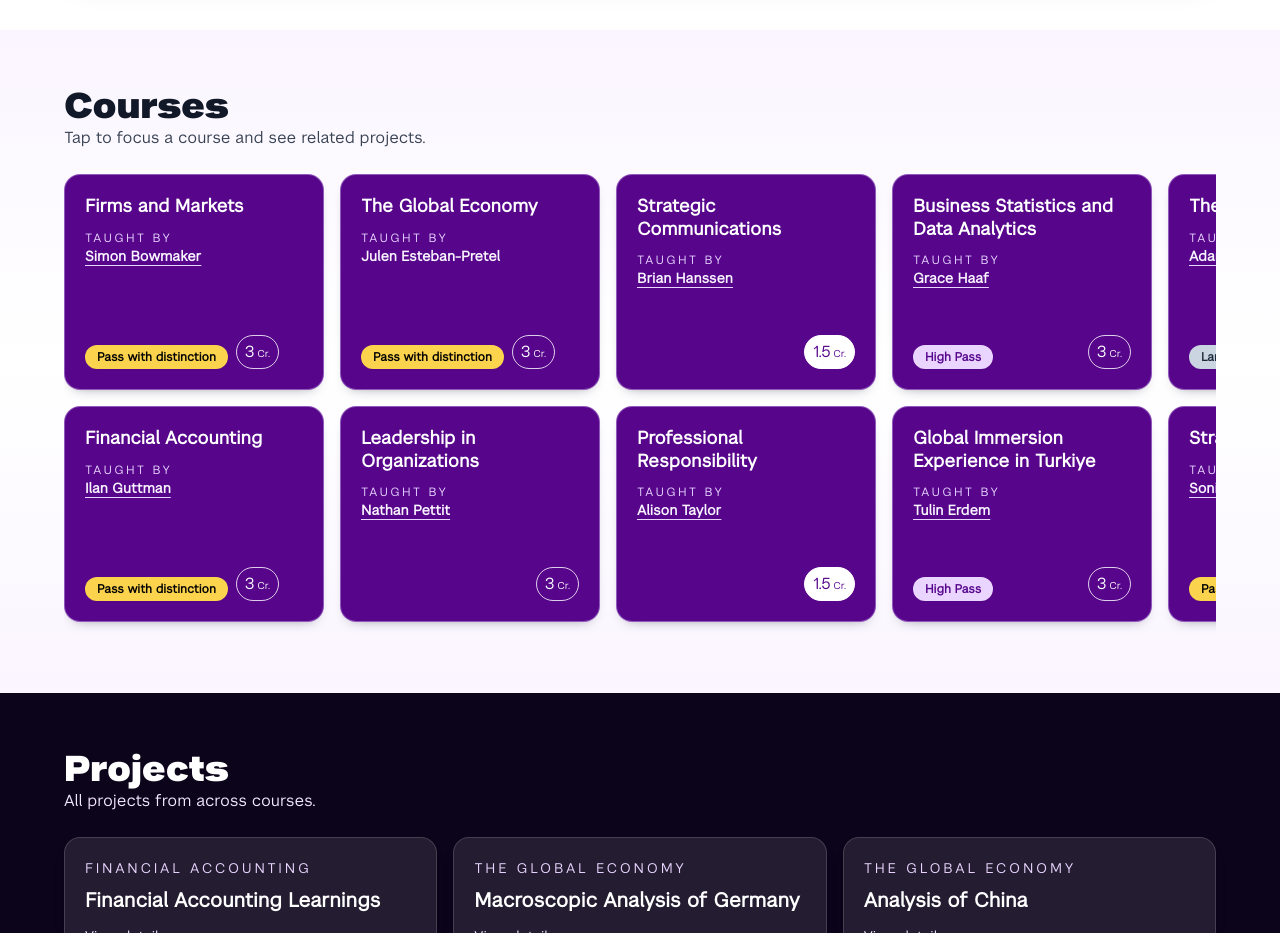
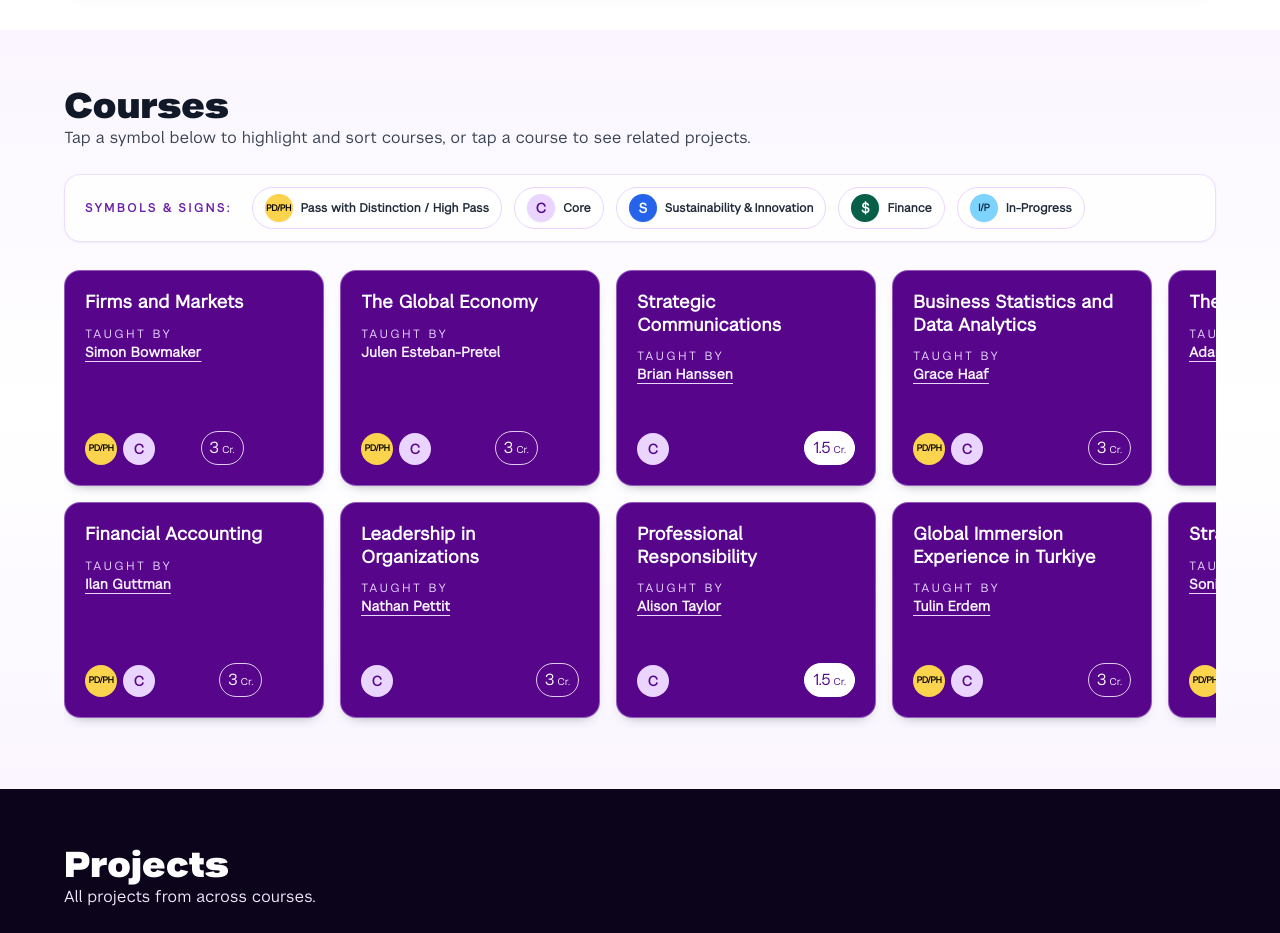
Before and after one commit to arnab-156/arnab-majumdar, a Next.js app: page /nyu in a window 1280 px wide. Shown: the part 1160-2093 px from the top of the page. Built offline with nearby package versions, Linux system fonts and the light colour scheme.

Commit message:
Update /nyu course badges to circular symbols with interactive sort and highlight

```diff
--- a/src/app/nyu/page.tsx
+++ b/src/app/nyu/page.tsx
@@ -7,7 +7,52 @@ import { useEffect, useMemo, useState } from "react";
 
 import { AnimationLayer, Reveal } from "@/app/components/animation";
 import { buttonStyle } from "@/app/utility/stylevariables";
-import { nyuCourses as courses, nyuProjectInfo as projectInfo, type NyuProject } from "./projects-data";
+import {
+  nyuCourses as courses,
+  nyuProjectInfo as projectInfo,
+  type NyuCourse,
+  type NyuProject,
+} from "./projects-data";
+
+type BadgeKey = "pdph" | "core" | "sustainabilityElective" | "financeElective" | "inProgress";
+
+const courseBadges: Array<{
+  key: BadgeKey;
+  symbol: string;
+  label: string;
+  badgeClass: string;
+}> = [
+  {
+    key: "pdph",
+    symbol: "PD/PH",
+    label: "Pass with Distinction / High Pass",
+    badgeClass: "bg-amber-300 text-black text-[9px] tracking-tighter",
+  },
+  {
+    key: "core",
+    symbol: "C",
+    label: "Core",
+    badgeClass: "bg-purple-200 text-[#57068c] text-sm",
+  },
+  {
+    key: "sustainabilityElective",
+    symbol: "S",
+    label: "Sustainability & Innovation",
+    badgeClass: "bg-blue-600 text-white text-sm",
+  },
+  {
+    key: "financeElective",
+    symbol: "$",
+    label: "Finance",
+    badgeClass: "bg-emerald-800 text-white text-sm",
+  },
+  {
+    key: "inProgress",
+    symbol: "I/P",
+    label: "In-Progress",
+    badgeClass: "bg-sky-300 text-sky-950 text-[10px] tracking-tight",
+  },
+];
 
 const specializations = ["Strategy", "Sustainability & Innovation", "Finance"];
 
@@ -48,7 +93,19 @@ const classNames = (...values: Array<string | false | null | undefined>) =>
 export default function NYUPage() {
   const [activeSlide, setActiveSlide] = useState(0);
   const [selectedCourse, setSelectedCourse] = useState<string | null>(null);
+  const [selectedBadge, setSelectedBadge] = useState<BadgeKey | null>(null);
   const [activeProject, setActiveProject] = useState<NyuProject | null>(null);
+
+  const sortedCourses = useMemo<NyuCourse[]>(() => {
+    if (!selectedBadge) return courses;
+    const matching = courses.filter((course) => Boolean(course[selectedBadge]));
+    const others = courses.filter((course) => !course[selectedBadge]);
+    return [...matching, ...others];
+  }, [selectedBadge]);
+
+  const handleBadgeClick = (key: BadgeKey) => {
+    setSelectedBadge((current) => (current === key ? null : key));
+  };
 
   const projects = useMemo<NyuProject[]>(
     () =>
@@ -373,12 +430,17 @@ export default function NYUPage() {
             <Reveal className="flex items-center justify-between flex-wrap gap-4">
               <div>
                 <h2 className="text-3xl md:text-4xl font-nyu-ultra">Courses</h2>
-                <p className="text-gray-700 dark:text-gray-300">Tap to focus a course and see related projects.</p>
+                <p className="text-gray-700 dark:text-gray-300">
+                  Tap a symbol below to highlight and sort courses, or tap a course to see related projects.
+                </p>
               </div>
-              {selectedCourse && (
+              {(selectedCourse || selectedBadge) && (
                 <button
                   type="button"
-                  onClick={() => setSelectedCourse(null)}
+                  onClick={() => {
+                    setSelectedCourse(null);
+                    setSelectedBadge(null);
+                  }}
                   className={classNames(buttonStyle, "text-sm shadow-md")}
                 >
                   Show all courses
@@ -386,18 +448,59 @@ export default function NYUPage() {
               )}
             </Reveal>
 
-            <Reveal className="overflow-x-auto pb-4">
+            {/* SYMBOLS & SIGNS LEGEND / FILTER BAR */}
+            <Reveal className="flex flex-wrap items-center gap-3 rounded-2xl border border-purple-200/80 bg-white/80 p-3 shadow-sm dark:border-purple-900/60 dark:bg-purple-950/30">
+              <span className="px-2 text-xs font-semibold uppercase tracking-[0.2em] text-purple-800 dark:text-purple-200">
+                Symbols &amp; Signs:
+              </span>
+              {courseBadges.map((badge) => {
+                const isActive = selectedBadge === badge.key;
+                return (
+                  <button
+                    key={badge.key}
+                    type="button"
+                    onClick={() => handleBadgeClick(badge.key)}
+                    aria-pressed={isActive}
+                    className={classNames(
+                      "inline-flex items-center gap-2 rounded-full border px-3 py-1.5 text-xs font-semibold transition",
+                      isActive
+                        ? "border-[#57068c] bg-[#57068c] text-white shadow-md scale-105 dark:border-purple-300 dark:bg-purple-200 dark:text-[#2e0068]"
+                        : "border-purple-200 bg-white text-gray-800 hover:border-purple-400 hover:bg-purple-50 dark:border-purple-800 dark:bg-zinc-900 dark:text-gray-100 dark:hover:bg-purple-900/40"
+                    )}
+                  >
+                    <span
+                      className={classNames(
+                        "inline-flex h-7 w-7 shrink-0 items-center justify-center rounded-full font-bold leading-none shadow-sm",
+                        badge.badgeClass
+                      )}
+                    >
+                      {badge.symbol}
+                    </span>
+                    <span>{badge.label}</span>
+                  </button>
+                );
+              })}
+            </Reveal>
+
+            <Reveal className="overflow-x-auto pb-4 pt-1">
               <div className="grid grid-rows-1 grid-flow-col gap-4 md:grid-rows-2">
-                {courses.map((course) => (
+                {sortedCourses.map((course) => {
+                  const matchesBadge = selectedBadge ? Boolean(course[selectedBadge]) : true;
+                  const isHighlighted = Boolean(selectedBadge && matchesBadge);
+                  const isGrayedOut = Boolean(selectedBadge && !matchesBadge);
+
+                  return (
                     <button
                       key={course.name}
                       type="button"
                       onClick={() => handleCourseClick(course.name)}
                       className={classNames(
-                      "min-w-[260px] max-w-[320px] rounded-2xl p-5 text-left border flex flex-col h-full tile-3d",
+                        "min-w-[260px] max-w-[320px] rounded-2xl p-5 text-left border flex flex-col h-full tile-3d transition-all duration-300",
                         "bg-[#57068c] text-white border-purple-200/40",
                         "dark:bg-white dark:text-[#2e0068] dark:border-purple-900/60",
-                      selectedCourse === course.name && "tile-3d-active ring-4 ring-purple-200 dark:ring-purple-700"
+                        selectedCourse === course.name && "tile-3d-active ring-4 ring-purple-200 dark:ring-purple-700",
+                        isHighlighted && "ring-4 ring-amber-300 shadow-xl dark:ring-purple-500",
+                        isGrayedOut && "opacity-40 grayscale"
                       )}
                     >
                       <div className="flex h-full flex-col gap-3">
@@ -424,27 +527,27 @@ export default function NYUPage() {
                         <div className="flex-1" />
 
                         <div className="flex items-end justify-between gap-2">
-                        <div className="flex flex-col gap-1">
-                          {course.passWithDistinction && (
-                            <span className="inline-flex items-center rounded-full bg-amber-300 px-3 py-1 text-xs font-semibold text-black shadow-sm">
-                              Pass with distinction
+                          <div className="flex flex-wrap items-center gap-1.5">
+                            {courseBadges
+                              .filter((badge) => Boolean(course[badge.key]))
+                              .map((badge) => (
+                                <span
+                                  key={badge.key}
+                                  title={badge.label}
+                                  aria-label={badge.label}
+                                  onClick={(event) => {
+                                    event.stopPropagation();
+                                    handleBadgeClick(badge.key);
+                                  }}
+                                  className={classNames(
+                                    "inline-flex h-8 w-8 shrink-0 items-center justify-center rounded-full font-bold leading-none shadow-sm transition hover:scale-110",
+                                    badge.badgeClass,
+                                    selectedBadge === badge.key && "ring-2 ring-white dark:ring-[#2e0068]"
+                                  )}
+                                >
+                                  {badge.symbol}
                                 </span>
-                          )}
-                          {course.highPass && (
-                            <span className="inline-flex items-center rounded-full bg-purple-200 px-3 py-1 text-xs font-semibold text-[#57068c] shadow-sm">
-                              High Pass
-                            </span>
-                          )}
-                          {course.langoneExtraClass && (
-                            <span className="inline-flex items-center rounded-full bg-slate-300 px-3 py-1 text-xs font-semibold text-slate-800 shadow-sm">
-                              Langone
-                            </span>
-                          )}
-                          {course.inProgress && (
-                            <span className="inline-flex items-center rounded-full bg-sky-300 px-3 py-1 text-xs font-semibold text-sky-950 shadow-sm">
-                              In-Progress
-                            </span>
-                          )}
+                              ))}
                           </div>
                           {course.credits !== undefined && (
                             <div
@@ -462,7 +565,8 @@ export default function NYUPage() {
                         </div>
                       </div>
                     </button>
-                ))}
+                  );
+                })}
               </div>
             </Reveal>
           </div>
```
Also changed, not shown: src/app/nyu/projects-data.ts (+27 -13 lines). Lines whose indentation alone changed are shown as unchanged.
